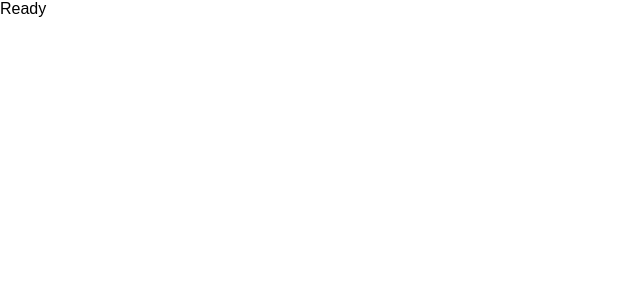
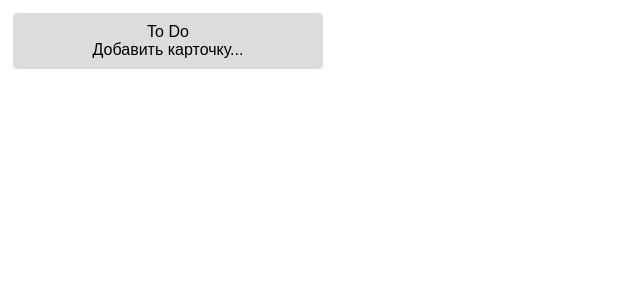
Before and after one commit to nasgus/graduate-work, a React (Create React App) app: page / in a window 1280 px wide. Shown: the top 300 px of the page, without its empty margins (0-640 px from the left). Built offline with nearby package versions, Linux system fonts and the light colour scheme.

Commit message:
add list container

```diff
--- a/src/App.js
+++ b/src/App.js
@@ -1,10 +1,11 @@
 import React, { Component } from 'react';
+import ListContainer from './container/listContainer'
 
 class App extends Component {
   render() {
     return (
       <div className="App">
-          Ready
+        <ListContainer/>
       </div>
     );
   }
--- /dev/null
+++ b/src/components/card.js
@@ -0,0 +1,20 @@
+import React from 'react'
+
+class Card extends React.Component {
+    constructor() {
+        super()
+    }
+
+    render() {
+        const {data} = this.props;
+        return(
+            <div className='card' key={data.id}>
+                <h3>
+                    {data.title}
+                </h3>
+            </div>
+        )
+    }
+}
+
+export default Card;
--- /dev/null
+++ b/src/components/list.js
@@ -0,0 +1,76 @@
+import React from 'react'
+import Card from "./card";
+
+class List extends React.Component {
+    constructor() {
+        super();
+        this.state = {
+            cardsArray: [],
+            isAddBlockOpened: false,
+            textArea: ''
+        };
+        this.toggleAddCard = this.toggleAddCard.bind(this);
+        this.addToList = this.addToList.bind(this);
+        this.changeTextArea = this.changeTextArea.bind(this)
+    }
+
+    toggleAddCard() {
+        this.setState({
+            textArea: '',
+            isAddBlockOpened: !this.state.isAddBlockOpened
+        })
+    }
+
+    addToList() {
+        if(this.state.textArea !== ''){
+            let card = {
+                id: this.state.cardsArray.length,
+                title: this.state.textArea
+            };
+            let array = this.state.cardsArray;
+            array.push(card)
+            this.setState({
+                cardsArray: array,
+                title: this.state.textArea,
+                isAddBlockOpened: false
+            })
+        } else {
+            alert('error')
+        }
+
+    }
+
+    changeTextArea(e) {
+        console.log(e.target.value)
+        this.setState({
+            textArea: e.target.value
+        })
+    }
+
+    render() {
+        return(
+            <div className="list">
+                <p>To Do </p>
+                {
+                    this.state.cardsArray.map((card) => {
+                        return <Card data={card} />
+                    })
+                }
+                {this.state.isAddBlockOpened ?
+                    <div className="add-card-opened">
+                        <textarea onChange={this.changeTextArea}></textarea>
+                        <button onClick={this.addToList}>Добавить</button>
+                        <button onClick={this.toggleAddCard}>Х</button>
+                    </div> :
+                    <p className="add-card" onClick={this.toggleAddCard}> Добавить карточку... </p>
+                }
+
+
+
+            </div>
+        )
+    }
+}
+
+
+export default List;
--- /dev/null
+++ b/src/container/listContainer.js
@@ -0,0 +1,13 @@
+import React from 'react'
+import List from "../components/list";
+
+
+const ListContainer = () => {
+    return (
+        <div>
+            <List/>
+        </div>
+    )
+};
+
+export default ListContainer;
--- a/src/index.css
+++ b/src/index.css
@@ -3,3 +3,51 @@ body {
   padding: 0;
   font-family: sans-serif;
 }
+
+
+.list {
+  width: 300px;
+  background: gainsboro;
+  padding: 10px 5px;
+  text-align: center;
+  border-radius: 4px;
+  margin: 13px;
+
+}
+
+.card {
+  background: honeydew;
+  font-size: 18px;
+  font-weight: bold;
+  border-radius: 4px;
+  cursor: pointer;
+  word-wrap: break-word;
+  padding: 14px 0;
+  margin: 10px 0;
+}
+
+p {
+  display: block;
+  -webkit-margin-before: 0;
+  -webkit-margin-after: 0;
+  -webkit-margin-start: 0;
+  -webkit-margin-end: 0;
+}
+
+h3 {
+}
+
+.card:hover, .add-card:hover {
+  cursor: pointer;
+  background: #c6c6c6;
+}
+
+textarea {
+  display: block;
+  width: 90%;
+}
+
+.add-card-opened {
+  text-align: left;
+
+}
```
